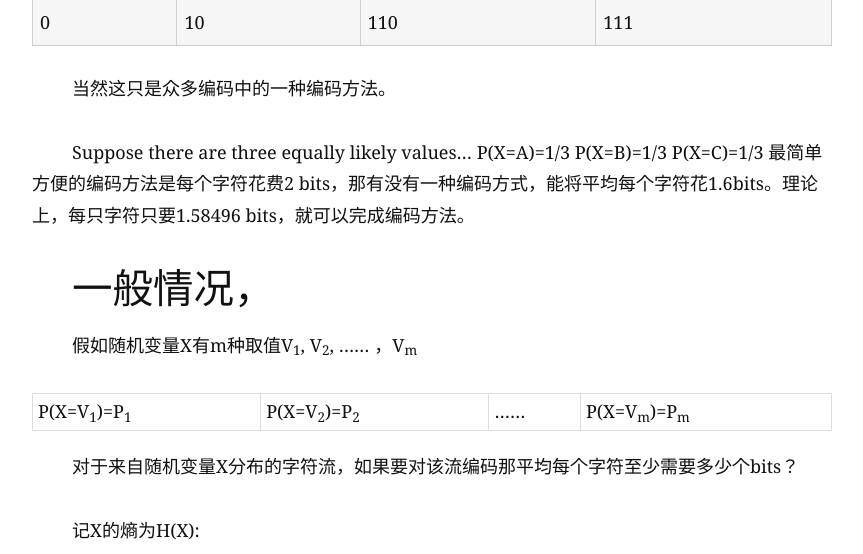
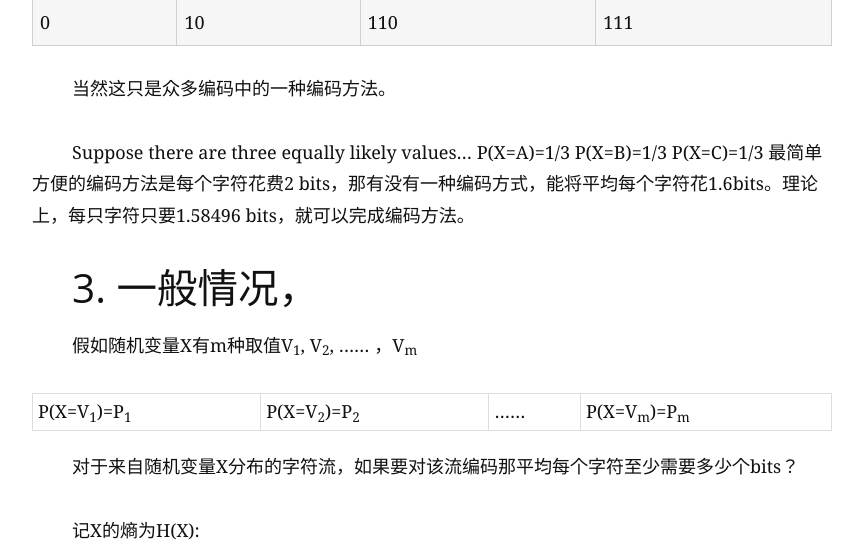
Before and after one commit to JunFuXu/JunFuXu.github.io, a Jekyll site: the page built from _posts/2015-06-25-InformationGain.md, in a window 1280 px wide and 900 px high, scrolled down 1494 px, cut to the strip 0-554 px from the top of the window. Shown: the whole strip, without its empty margins (208-1071 px from the left). Built offline with Jekyll 4.4.1, drawn with Linux system fonts in a browser that asks for light colours; Markdown is read by kramdown in place of the engine named in the settings.

```diff
--- a/_posts/2015-06-25-InformationGain.md
+++ b/_posts/2015-06-25-InformationGain.md
@@ -39,7 +39,7 @@ p{
 0100001001001110110011111100…
 
 
-## 2.	更佳的比特编码方式
+## 2. 更佳的比特编码方式
 也许有人会告诉你每个字符的概率不一定相等,如下表
 <table class="table-bordered table-condensed table">
 	<tr>
@@ -83,7 +83,7 @@ P(X=A)=1/3	P(X=B)=1/3	P(X=C)=1/3
 
 
 
-## 一般情况，
+## 3. 一般情况，
 假如随机变量X有m种取值V<sub>1</sub>, V<sub>2</sub>, …… ，V<sub>m</sub>
 
 <table class="table-bordered table-condensed table">
```
